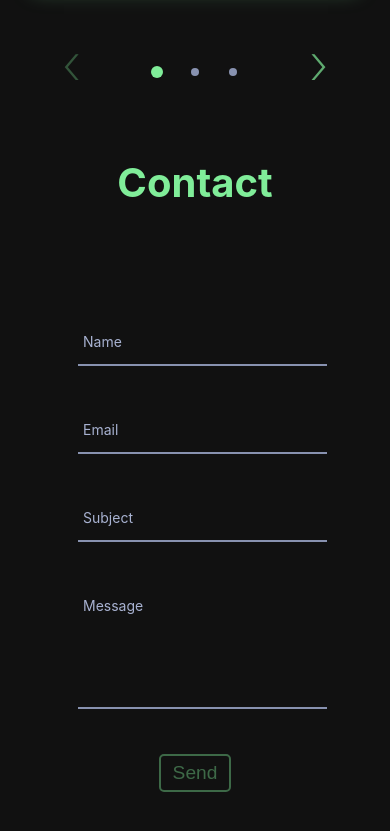
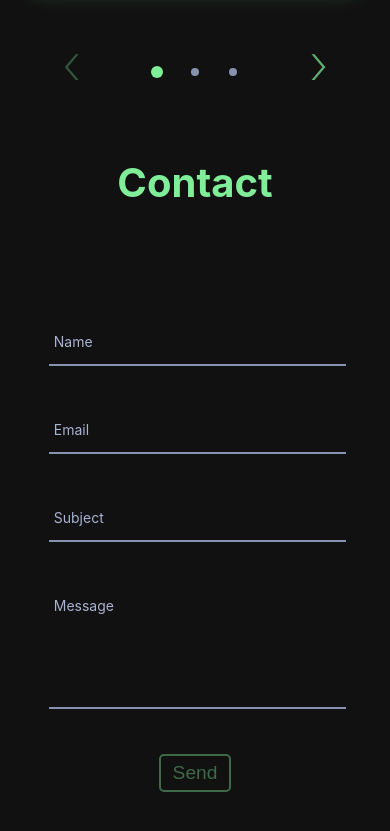
Before and after one commit to Reck1618/portfolio_v1, a React (Vite) app: page / in a window 390 px wide. Shown: the part 3330-4161 px from the top of the page. Built offline with nearby package versions, Linux system fonts and the light colour scheme.

Commit message:
fix in padding

```diff
--- a/src/componenets/contact/Contact.css
+++ b/src/componenets/contact/Contact.css
@@ -69,7 +69,11 @@
     }
 
     .contact-form form {
-        width: 60%;
+        width: 75%;
+    }
+
+    .contact-form form .form-input {
+        padding-right: 0;
     }
 
     .contact-form form textarea {
```
